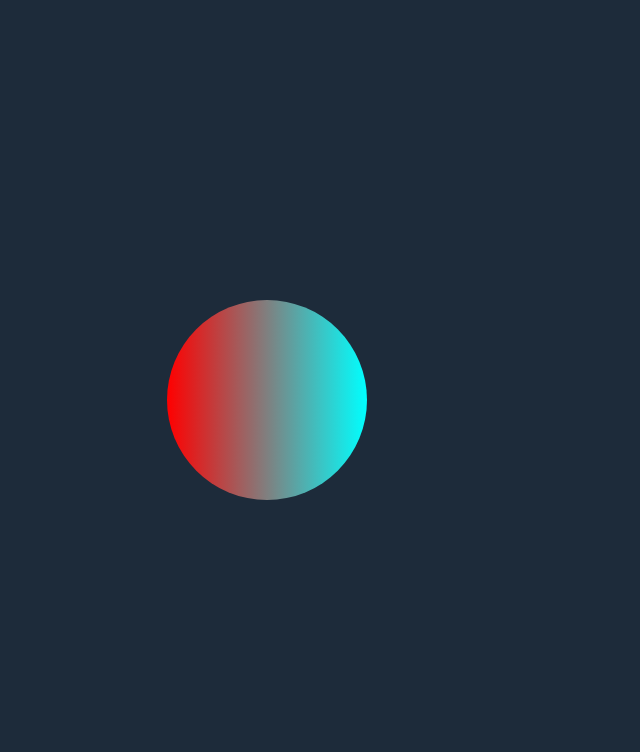
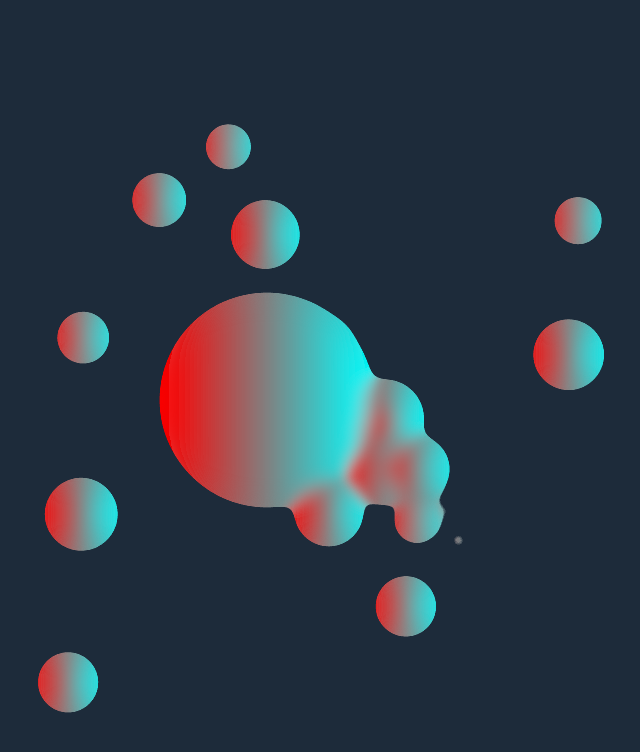
Before and after one commit to Lary24/Practicas_continuas, a plain HTML site: page liquid_blast/index.html in a window 1280 px wide. Both pictures are taken after a click on the element 640 px from the left and 400 px from the top of the page. Shown: the whole page, without its empty margins (373-1013 px from the left). Drawn offline with Linux system fonts and the light colour scheme.

Commit message:
finalice liquid blast

```diff
--- a/liquid_blast/index.html
+++ b/liquid_blast/index.html
@@ -7,20 +7,50 @@
     <link rel="stylesheet" href="style.css">
 </head>
 <body>
-    <div class="circle"></div>
+    <div class="circle">
+         <svg>
+        <filter id="gooey">
+            <feGaussianblur in="SourceGraphic" stdDeviation="10" />
+
+            <feColorMatrix values = "
+            1 0 0 0 0
+            0 1 0 0 0
+            0 0 1 0 0
+            0 0 0 50 -10"/>
+        </filter>
+    </svg>
+
+    </div>
 
     <script>
         let circle = document.querySelector(".circle");
-        circle.addEventListener("click", () =>{
+        circle.addEventListener("click", function(){
             for(let i=0; i<50; i++){
                 let particles = document.createElement("i");
                 particles.classList.add("particles");
-                let randomx = (Math.random() - 0.5 ) * window.innerWidth
+
+                let randomX = (Math.random() - 0.5 ) * window.innerWidth;
+
+                let randomY = (Math.random() - 0.5 ) * window.innerHeight;
+
+                particles.style.setProperty('--x', randomX+"px");
+                particles.style.setProperty('--y', randomY+"px");
+
+                let randomSize = Math.random() * 60 + 10;
+                particles.style.width = randomSize + "px";
+                particles.style.height = randomSize + "px";
+
+                let duration = Math.random() * 3 + 2;
+                particles.style.animation = `animate ${duration}s ease forwards`
+
+
                 document.body.appendChild(particles);
+
+                setTimeout(function(){
+                    particles.remove();
+                },5000);
             }
-            setTimeout(function(){
-                particles.remove();
-            },5000)
+
         })
     </script>
 
--- a/liquid_blast/style.css
+++ b/liquid_blast/style.css
@@ -10,6 +10,7 @@ body{
     align-items: center;
     background: #1d2b3a;
     overflow: hidden;
+    filter: url(#gooey)
 }
 .circle{
     position: relative;
@@ -18,10 +19,20 @@ body{
     border-radius: 50%;
     background: linear-gradient(90deg, #f00, #0ff);
     cursor: pointer;
+}
 .particles{
     position: absolute;
     width: 20px;
     height: 20px;
     border-radius: 50%;
-    background: linear-gradient(90deg, #f00, #0ff);;
+    background: linear-gradient(90deg, #f00, #0ff);
+    z-index: -1;
 }
+@keyframes animate {
+    0%,100% {
+        transform: translate(0,0);
+    }
+    50%{
+        transform: translate(var(--x), var(--y));
+    }
+}
```
